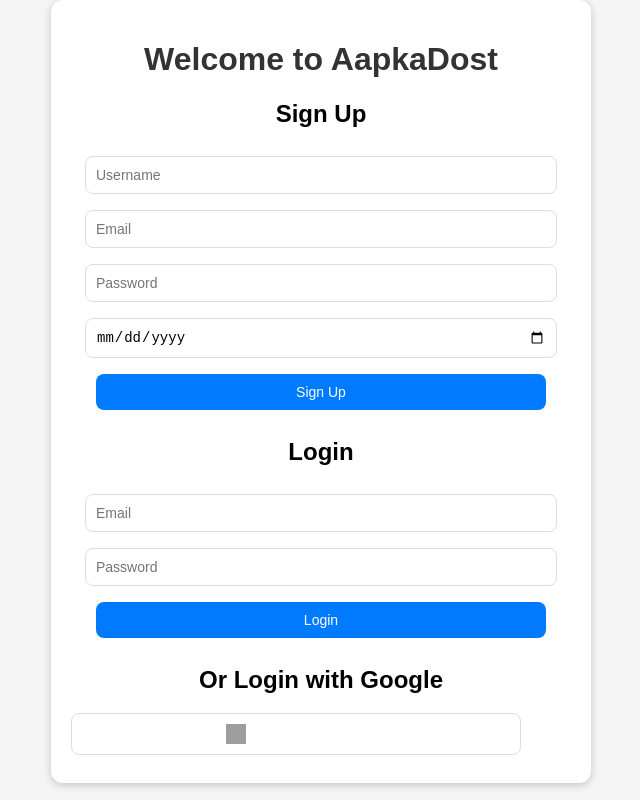
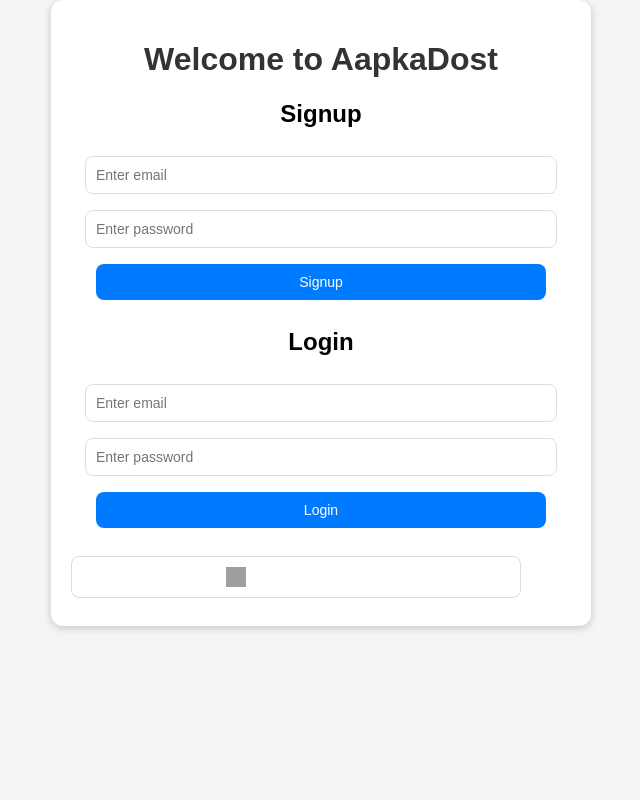
Before and after one commit to smsvedang/vedang, a plain HTML site: page index.html in a window 1280 px wide. Shown: the whole page, without its empty margins (319-959 px from the left). Drawn offline with Linux system fonts and the light colour scheme; no server answers; grey boxes are pictures that could not be loaded.

Commit message:
Update index.html

```diff
--- a/index.html
+++ b/index.html
@@ -5,31 +5,37 @@
   <meta name="viewport" content="width=device-width, initial-scale=1.0">
   <title>AapkaDost - Login</title>
   <link rel="stylesheet" href="styles.css">
-<script type="module" src="app.js"></script>
 </head>
 <body>
   <div class="container">
     <h1>Welcome to AapkaDost</h1>
 
+    <!-- Signup Section -->
     <div class="auth-section">
-        <h2>Sign Up</h2>
-        <input type="text" id="username" placeholder="Username">
-        <input type="email" id="email" placeholder="Email">
-        <input type="password" id="password" placeholder="Password">
-        <input type="date" id="dob" placeholder="Date of Birth">
-        <button onclick="signUp()">Sign Up</button>
+      <h2>Signup</h2>
+      <input type="email" id="signupEmail" placeholder="Enter email">
+      <input type="password" id="signupPassword" placeholder="Enter password">
+      <button id="signupBtn">Signup</button>
+    </div>
 
+    <!-- Login Section -->
+    <div class="auth-section">
       <h2>Login</h2>
-        <input type="email" id="loginEmail" placeholder="Email">
-        <input type="password" id="loginPassword" placeholder="Password">
-        <button onclick="login()">Login</button>
+      <input type="email" id="loginEmail" placeholder="Enter email">
+      <input type="password" id="loginPassword" placeholder="Enter password">
+      <button id="loginBtn">Login</button>
+    </div>
 
-        <h2>Or Login with Google</h2>
+    <!-- Google Login -->
+    <div class="auth-section">
       <button id="googleLogin" class="google-btn">
-            <img src="https://i.postimg.cc/NM0QVNbr/g.png" alt="Google" class="google-logo">
+        <img src="https://i.postimg.cc/NM0QVNbr/g.png"
+             alt="Google" class="google-logo">
         Login with Google
       </button>
     </div>
-</div>
+
+  <!-- Firebase Auth JS -->
+  <script type="module" src="app.js"></script>
 </body>
 </html>
```
Lines whose indentation alone changed are shown as unchanged.
